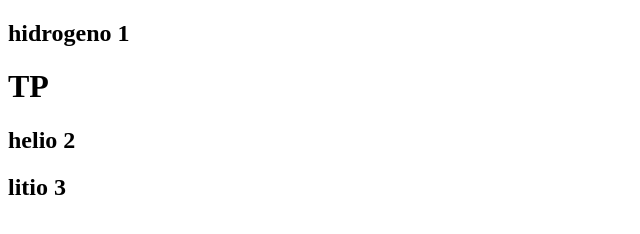
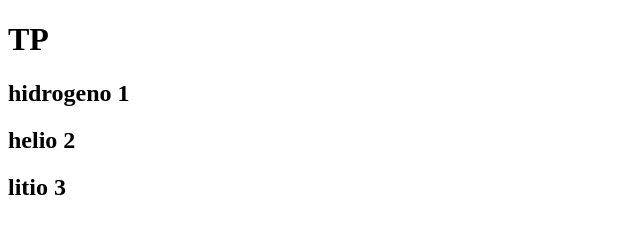
Before and after one commit to LeoEsp777/queso, a plain HTML site: page index.html in a window 1280 px wide. Shown: the whole page, without its empty margins (0-640 px from the left). Drawn offline with Linux system fonts and the light colour scheme.

Commit message:
Update index.html

```diff
--- a/index.html
+++ b/index.html
@@ -6,9 +6,8 @@
     <title>Tabla periodica de los elementos quimicos</title>
 </head>
 <body>
-    <tr><h2>hidrogeno 1</h2></tr>
     <h1>TP</h1>
-
+    <h2>hidrogeno 1</h2>
     <h2>helio 2</h2>
     <h2>litio 3</h2>
 </html>
```
